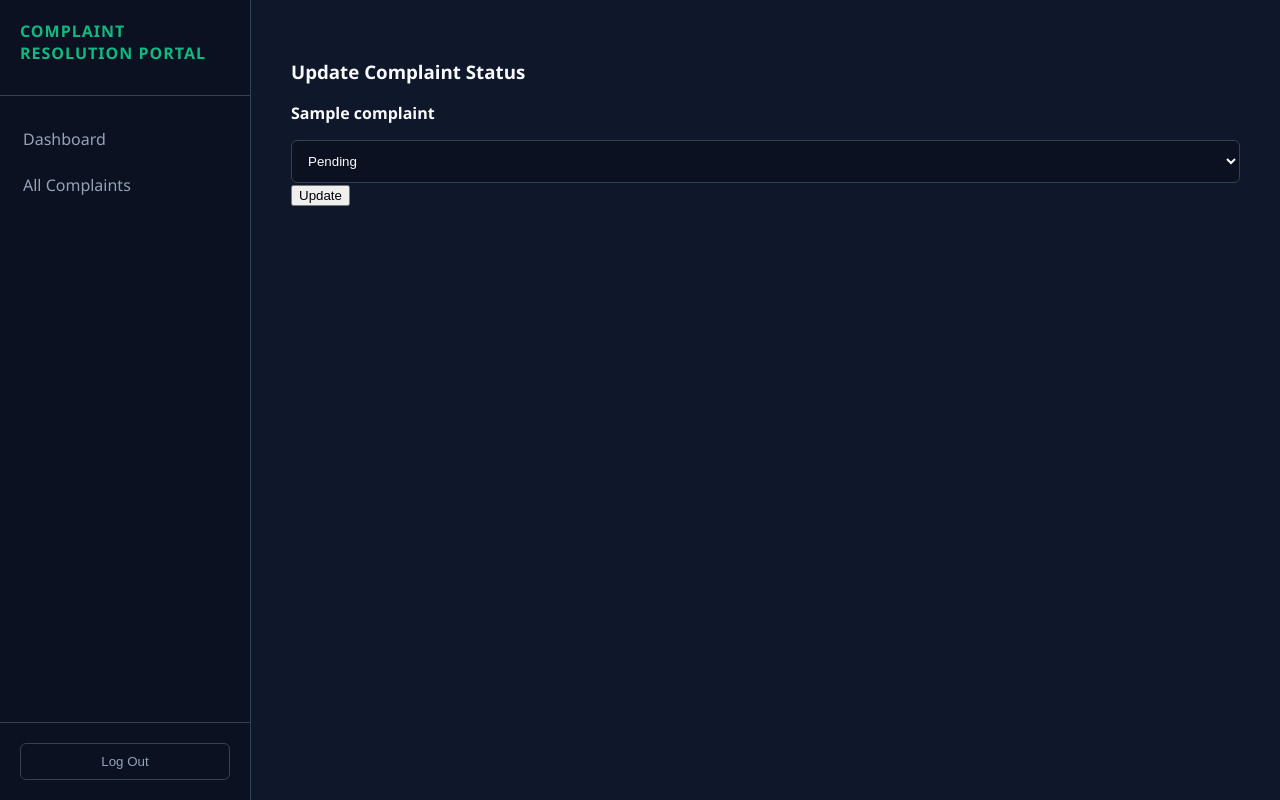
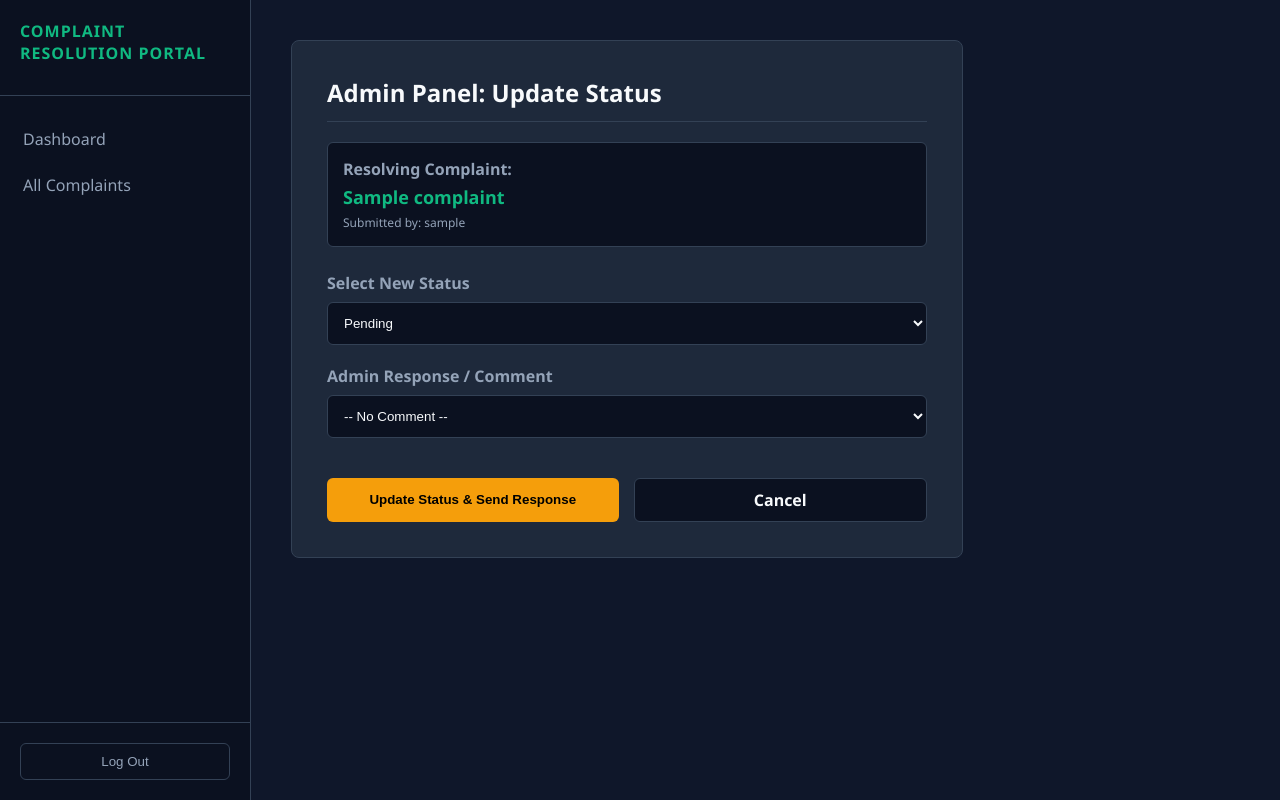
Before and after one commit to aryanMax/DAV-Complaint-Management-System, a Django app: page /update/1/ in a window 1280 px wide. Run offline with Django 5.2, Linux system fonts and the light colour scheme; a user stored in the database is signed in; tables that the repository leaves empty hold one stand-in row (values such as "Sample post").

Commit message:
Enhance update status page with new layout and features

```diff
--- a/complaints/templates/complaints/update_status.html
+++ b/complaints/templates/complaints/update_status.html
@@ -1,19 +1,61 @@
 {% extends 'complaints/base.html' %}
-
-{% block title %}Update Status{% endblock %}
+{% block title %}Update Complaint Status{% endblock %}
 
 {% block content %}
-<h3>Update Complaint Status</h3>
+<div style="max-width: 600px; background: var(--bg-card); padding: 35px; border-radius: 8px; border: 1px solid var(--border);">
+    <h2 style="margin-top: 0; color: var(--text-main); border-bottom: 1px solid var(--border); padding-bottom: 12px;">Admin Panel: Update Status</h2>
 
-<p><strong>{{ complaint.title }}</strong></p>
+    <div style="margin-bottom: 25px; background: var(--bg-deep); padding: 15px; border-radius: 6px; border: 1px solid var(--border);">
+        <h4 style="color: var(--text-muted); margin: 0 0 5px 0;">Resolving Complaint:</h4>
+        <p style="color: var(--accent); font-size: 18px; margin: 0; font-weight: bold;">{{ complaint.title }}</p>
+        <p style="color: var(--text-muted); font-size: 12px; margin: 5px 0 0 0;">Submitted by: {{ complaint.created_by.username }}</p>
+    </div>
 
-<form method="post">
-    {% csrf_token %}
-    <select name="status" class="form-select w-25">
-        <option value="PENDING">Pending</option>
-        <option value="IN_PROGRESS">In Progress</option>
-        <option value="RESOLVED">Resolved</option>
-    </select>
-    <button type="submit" class="btn btn-success mt-3">Update</button>
-</form>
+    <form method="POST">
+        {% csrf_token %}
+
+        <div style="margin-bottom: 20px;">
+            <label style="display: block; font-weight: 600; color: var(--text-muted); margin-bottom: 8px;">Select New Status</label>
+            <select name="status" style="background: var(--bg-deep); border: 1px solid var(--border); color: var(--text-main); padding: 12px; border-radius: 6px; width: 100%; cursor: pointer;">
+                <option value="PENDING" {% if complaint.status == 'PENDING' %}selected{% endif %}>Pending</option>
+                <option value="IN_PROGRESS" {% if complaint.status == 'IN_PROGRESS' %}selected{% endif %}>In Progress</option>
+                <option value="RESOLVED" {% if complaint.status == 'RESOLVED' %}selected{% endif %}>Resolved</option>
+            </select>
+        </div>
+
+        <div style="margin-bottom: 30px;">
+            <label style="display: block; font-weight: 600; color: var(--text-muted); margin-bottom: 8px;">Admin Response / Comment</label>
+
+            <select name="admin_response" id="adminResponseSelect" onchange="toggleCustomResponse()" style="background: var(--bg-deep); border: 1px solid var(--border); color: var(--text-main); padding: 12px; border-radius: 6px; width: 100%; margin-bottom: 10px; cursor: pointer;">
+                <option value="">-- No Comment --</option>
+                <option value="We have received your complaint and are looking into it.">Received and looking into it.</option>
+                <option value="The maintenance team has been notified and dispatched.">Maintenance team dispatched.</option>
+                <option value="This issue requires administrative approval, please expect a slight delay.">Requires admin approval, expect delay.</option>
+                <option value="The issue has been successfully resolved. Please verify.">Resolved successfully.</option>
+                <option value="custom" style="color: var(--accent); font-weight: bold;">📝 Write a custom comment...</option>
+            </select>
+
+            <textarea name="custom_response" id="customResponseBox" style="display: none; background: var(--bg-deep); border: 1px solid var(--border); color: var(--text-main); padding: 12px; border-radius: 6px; width: 100%; box-sizing: border-box; margin-top: 10px;" rows="4" placeholder="Type your custom explanation here..."></textarea>
+        </div>
+
+        <div style="display: flex; gap: 15px;">
+            <button type="submit" class="action-btn" style="flex: 1; background: #f59e0b; color: #000;">Update Status & Send Response</button>
+            <a href="{% url 'all_complaints' %}" class="action-btn" style="flex: 1; text-align: center; background: var(--bg-deep); color: var(--text-main); border: 1px solid var(--border);">Cancel</a>
+        </div>
+    </form>
+</div>
+
+<script>
+    function toggleCustomResponse() {
+        var select = document.getElementById("adminResponseSelect");
+        var customBox = document.getElementById("customResponseBox");
+        if (select.value === "custom") {
+            customBox.style.display = "block";
+            customBox.required = true;
+        } else {
+            customBox.style.display = "none";
+            customBox.required = false;
+        }
+    }
+</script>
 {% endblock %}
```
